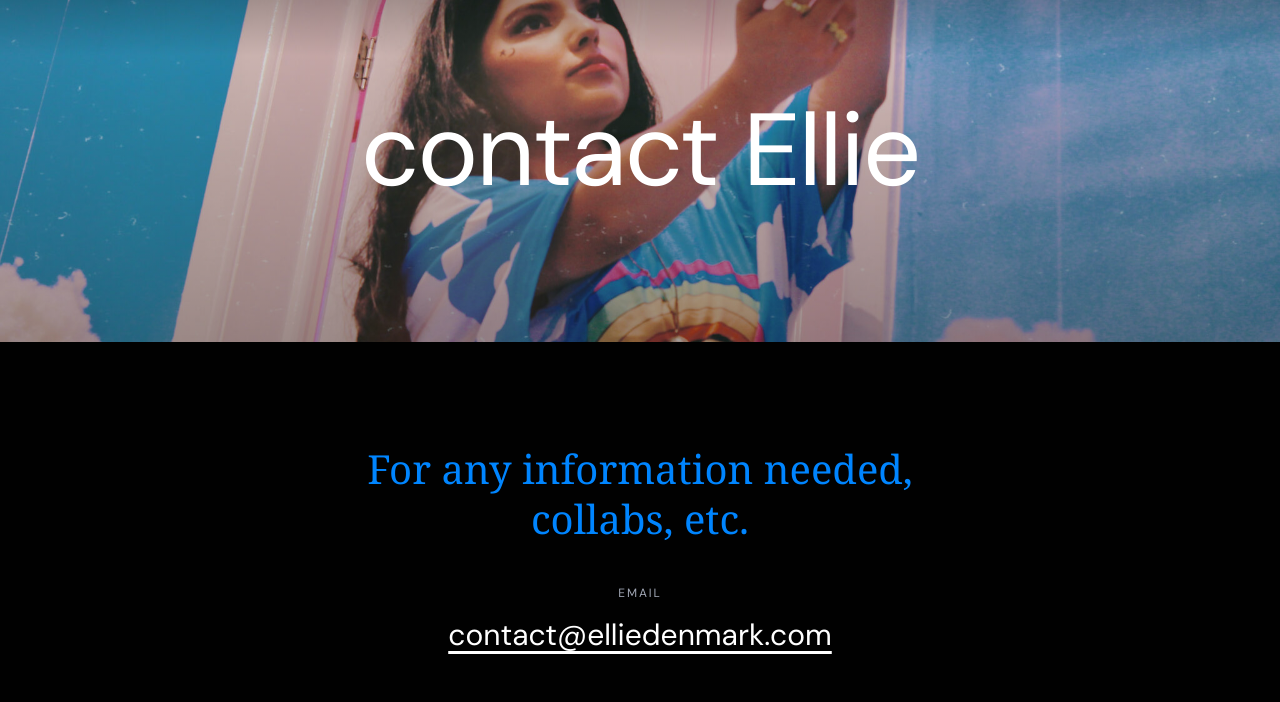
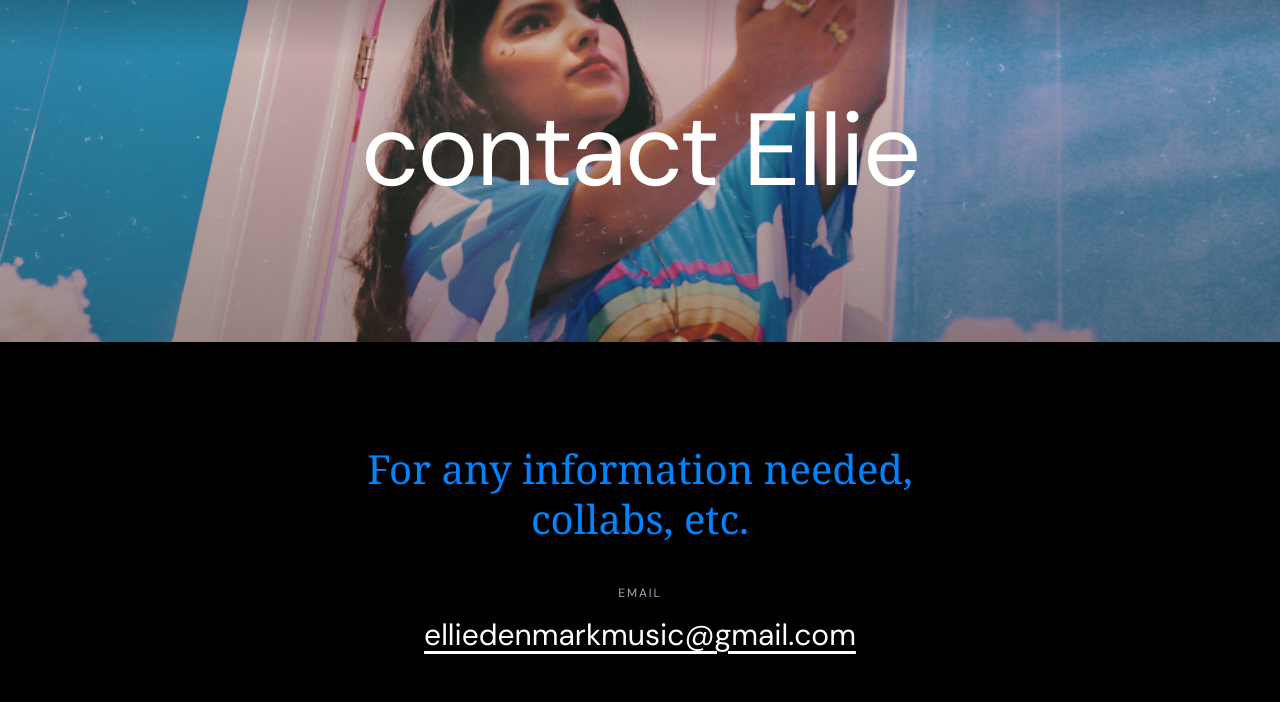
Before and after one commit to RagininW/elliedenmarkmusic, a plain HTML site: page contact/index.html in a window 1280 px wide. Shown: the part 98-800 px from the top of the page. Drawn offline with Linux system fonts and the light colour scheme; a web font is replaced by a local one.

Commit message:
Contact: elliedenmarkmusic@gmail.com
The domain's mailbox stayed behind on Hostinger.

Co-Authored-By: Claude Opus 5.5 <noreply@anthropic.com>

```diff
--- a/contact/index.html
+++ b/contact/index.html
@@ -46,7 +46,7 @@
     <div class="wrap">
       <h2>For any information needed, collabs, etc.</h2>
       <p class="label">Email</p>
-      <a class="email" href="mailto:contact@elliedenmark.com">contact@elliedenmark.com</a>
+      <a class="email" href="mailto:elliedenmarkmusic@gmail.com">elliedenmarkmusic@gmail.com</a>
       <p><a class="btn" href="https://linktr.ee/elliedenmark">Social media and streaming platforms</a></p>
     </div>
   </section>
```
Also changed, not shown: 1 other file.
